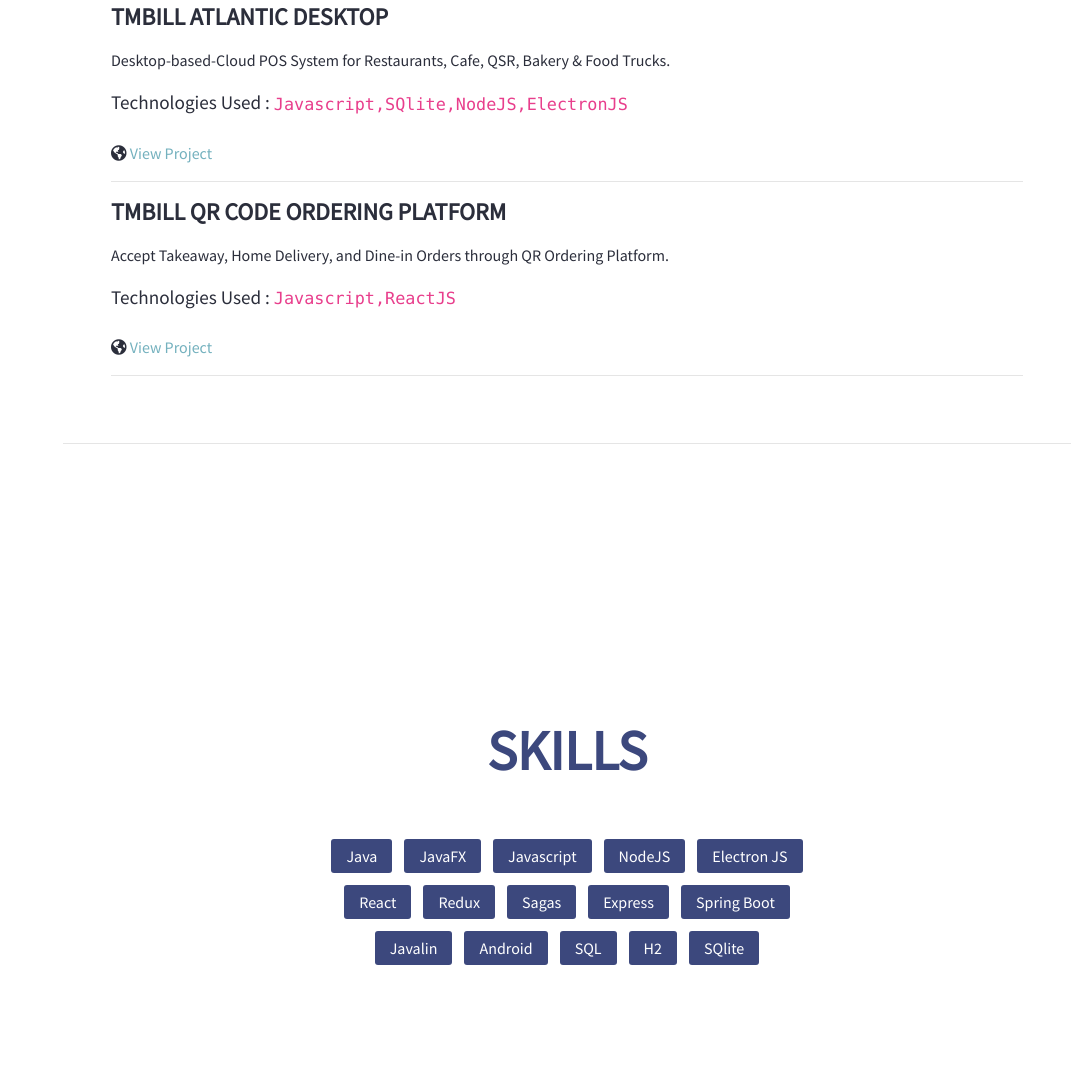
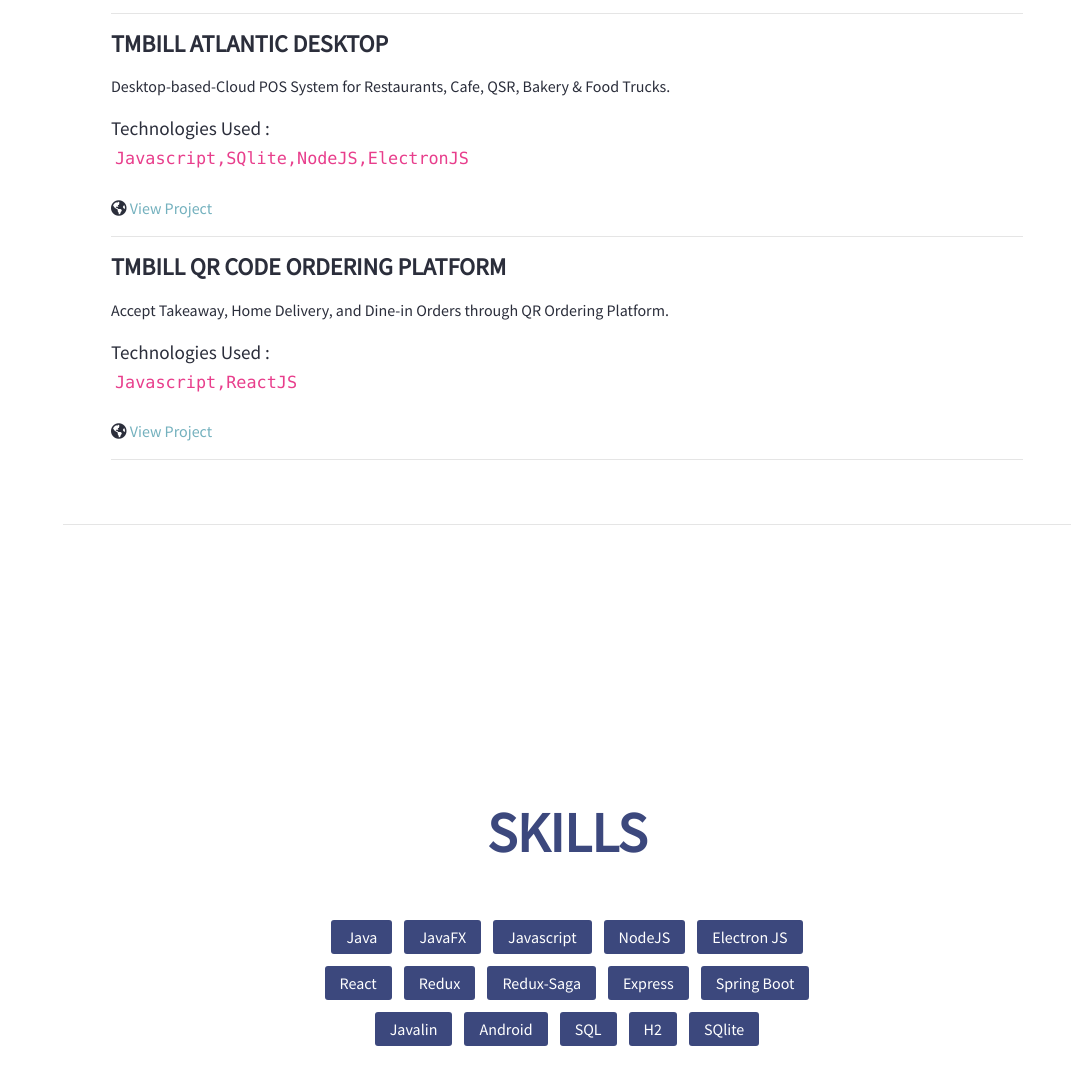
Before and after one commit to manesid/Sid-Portfolio, a plain HTML site: page index.html in a window 1280 px wide. Shown: the part 2760-3845 px from the top of the page, without its empty margins (209-1280 px from the left). Drawn offline with nearby package versions, Linux system fonts and the light colour scheme.

Commit message:
Minor changes

```diff
--- a/data/data.js
+++ b/data/data.js
@@ -15,7 +15,7 @@ let profile = {
     "Electron JS",
     "React",
     "Redux",
-    "Sagas",
+    "Redux-Saga",
     "Express",
     "Spring Boot",
     "Javalin",
--- a/index.html
+++ b/index.html
@@ -152,7 +152,7 @@
           <h4 class="mb-0"></h4>
           <div class="subheading mb-3"></div>
           <p></p>
-          <div class="d-flex subheading">
+          <div class=" subheading">
             <div>Technologies Used : </div>
             <code class="languages ml-1"></code>
           </div>
```
